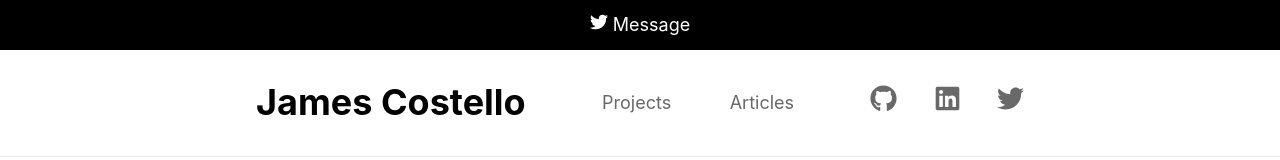
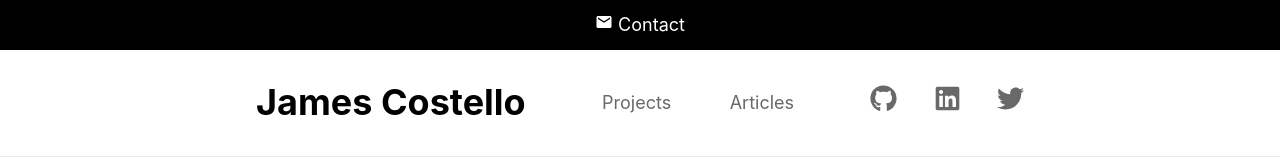
Before and after one commit to JamesCostello-dev/website, a Next.js app: page / in a window 1280 px wide. Shown: the top 160 px of the page. Built offline with nearby package versions, Linux system fonts and the light colour scheme.

Commit message:
update preview

```diff
--- a/components/layout.tsx
+++ b/components/layout.tsx
@@ -5,6 +5,7 @@ import utilStyles from "../styles/utils.module.css";
 import Link from "next/link";
 import { format } from "date-fns";
 import { FaGithub, FaLinkedin, FaTwitter } from "react-icons/fa";
+import { MdEmail } from "react-icons/md"
 
 const name = "James Costello";
 const YEAR = format(new Date(), "yyyy");
@@ -14,9 +15,9 @@ export default function Layout({ children, home }: { children: React.ReactNode;
         <div>
             <div className={styles.headerDiv}>
                 <div className={styles.action}>
-                    <Link href="https://twitter.com/messages/compose?text=Hello%20James,%20&recipient_id=1324074806438866944">
+                    <Link href="mailto: jcostellodev@gmail.com">
                         <a target="_blank">
-                            <FaTwitter /> Message
+                         <MdEmail /> Contact
                         </a>
                     </Link>
                 </div>
```
